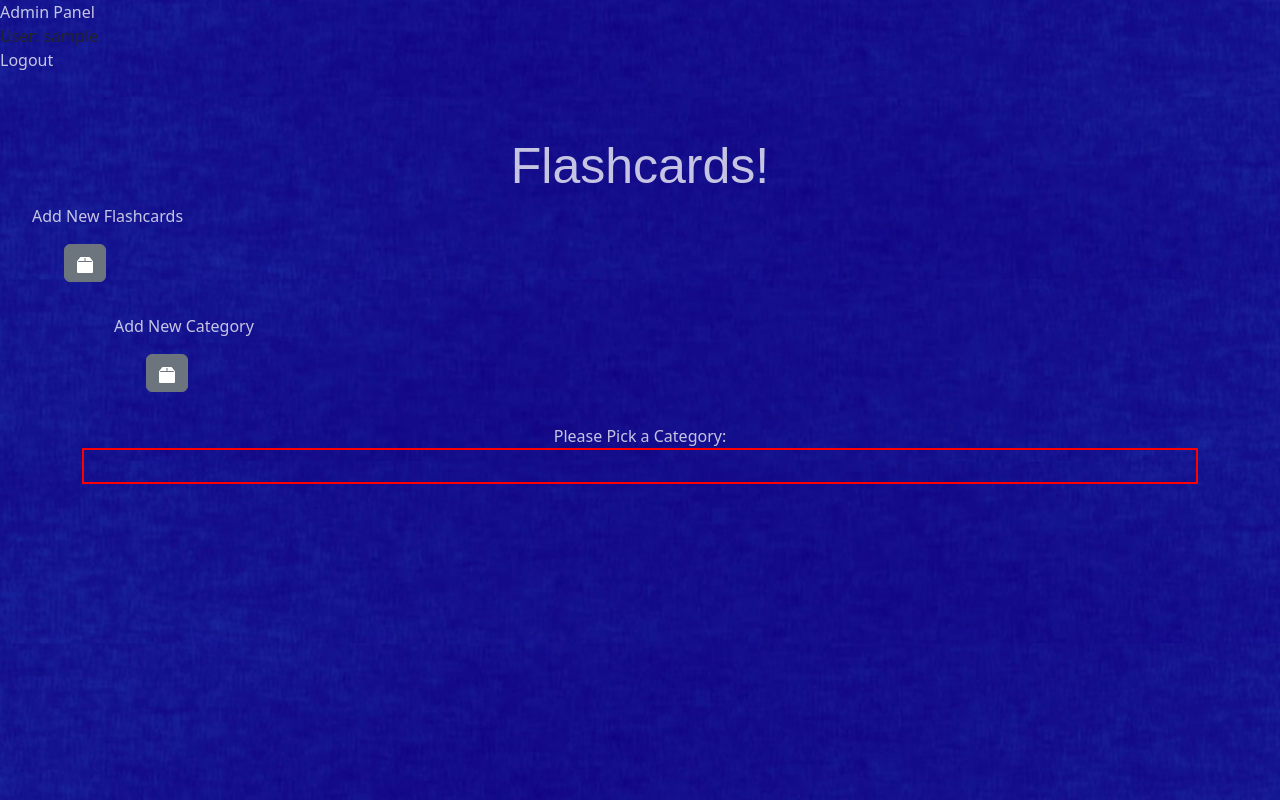
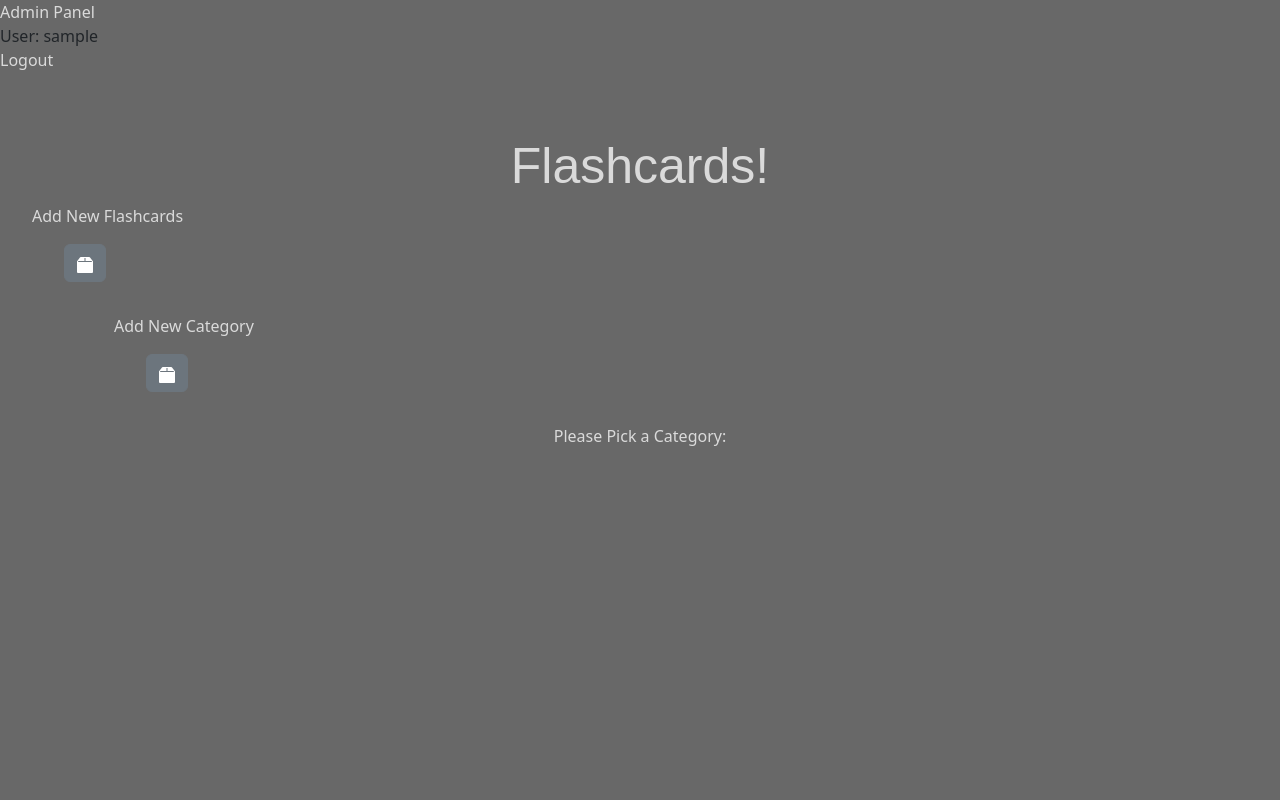
Before and after one commit to Momentum-Team-14/django-duplex-GitLukeW, a Django app: page / in a window 1280 px wide. Run offline with Django 4.2, Linux system fonts and the light colour scheme; the visitor is signed in with stand-in values (Sample User, id 1); data that the repository does not hold is empty; some libraries are stand-ins or nearby versions.

Commit message:
working on auth

```diff
--- a/flashcards/templates/base.html
+++ b/flashcards/templates/base.html
@@ -8,12 +8,13 @@
     <meta name="viewport" content="width=device-width, initial-scale=1.0" />
     <link rel="stylesheet" href="{% static 'css/bootstrap.min.css' %}" />
     <link rel="stylesheet" href="{% static 'css/style.css' %}" />
+    <!-- <script src="{% static 'js/script.js' %}" /> -->
     <title>Flashcards</title>
   </head>
 
   <body>
+    {% if user.is_authenticated %}
     <header class="page-header">
-      {% if user.is_authenticated %}
       <div><a href="{% url 'admin:index' %}">Admin Panel</a></div>
       <div class="username">User: {{request.user.username}}</div>
       <div><a href="/accounts/logout">Logout</a></div>
--- a/flashcards/templates/flashcards/categories_list.html
+++ b/flashcards/templates/flashcards/categories_list.html
@@ -8,13 +8,13 @@
     {% include './icons/box2-fill.svg' %}
   </a>
 </div>
-{% endif %}
 
 <div class="categories_page">Please Pick a Category:</div>
 <ul class="categories_list">
-{% for category in categories %}
+  {% for category in categories %}
   <a class="categories_list_box" href="{% url 'categories_detail' pk=category.pk %}">{{ category }}</a>
   {% endfor %}
 </ul>
 
+{% endif %}
 {% endblock %}
--- a/flashcards/templates/flashcards/flashcard_detail.html
+++ b/flashcards/templates/flashcards/flashcard_detail.html
@@ -22,7 +22,6 @@
       onclick="return confirm('Confirm, Delete.');"
     />
   </form>
-  {% endif %}
 </aside>
 
 <div class="flashcard_question">
@@ -33,4 +32,5 @@
   <p class="flashcard_detail_flashcard">Answer:</p>
   {{ flashcards.answer }}
 </div>
+{% endif %}
 {% endblock %}
--- a/flashcards/templates/flashcards/flashcard_list.html
+++ b/flashcards/templates/flashcards/flashcard_list.html
@@ -1,4 +1,5 @@
 {% extends 'base.html' %} {% block content %} {% for flashcards in flashcards %}
+{% if user.is_authenticated %}
 <article class="flashcard-holder">
   <h2>{{ flashcards.question }}</a></h2>
   <!-- <div class="flashcard_info"><p> {{ flashcards.answer }}</p></div> -->
@@ -9,7 +10,6 @@
 {% endfor %} {% endblock %}
 
 
-{% if user.is_authenticated %}
 <div class="new_button">
   <p class="text">Add New Flashcards</p>
   <a href="{% url 'flashcard_new' %}" class="btn btn-secondary">
--- a/static/css/style.css
+++ b/static/css/style.css
@@ -1,5 +1,6 @@
 body {
-    background-image:url(../images/dcwx9jx-64f09dc2-abff-4aae-9787-153f19b93f27.png);
+    /* background-image:url(../images/dcwx9jx-64f09dc2-abff-4aae-9787-153f19b93f27.png); */
+    background-color: rgb(104, 104, 104);
     background-repeat: no-repeat;
     background-size: cover;
     min-height: 100vh;
@@ -55,13 +56,13 @@ h1 {
   .categories_list {
     display: flex;
     padding: 1rem;
-    border: 2px solid red;
+    /* border: 2px solid red; */
     text-align: center;
   }
 
   .categories_list_box {
 
-    border: 2px solid rgb(21, 136, 81);
+    /* border: 2px solid rgb(21, 136, 81); */
     width: 100%;
     height: 100%;
     font-size: 30px;
@@ -69,7 +70,7 @@ h1 {
 
   .flashcard_list {
     color: rgba(255, 255, 255, 0.758);
-    border: 2px solid red;
+    /* border: 2px solid red; */
     display: flex;
     flex-wrap: wrap;
     padding: 1rem;
@@ -77,7 +78,7 @@ h1 {
   }
 
   .flashcard_list_box {
-    border: 2px solid rgb(21, 136, 81);
+    /* border: 2px solid rgb(21, 136, 81); */
     flex-wrap: wrap;
     width: 100%;
     height: 100%;
```
Also changed, not shown: static/js/script.js (added).
